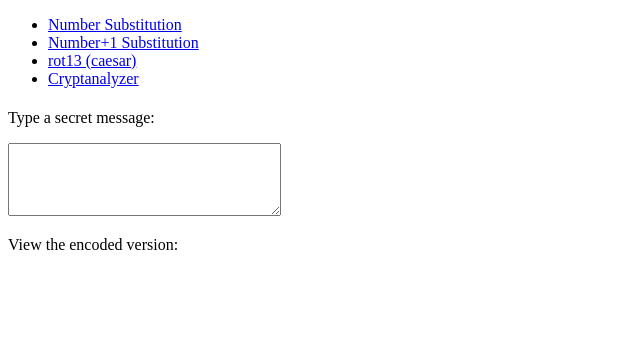
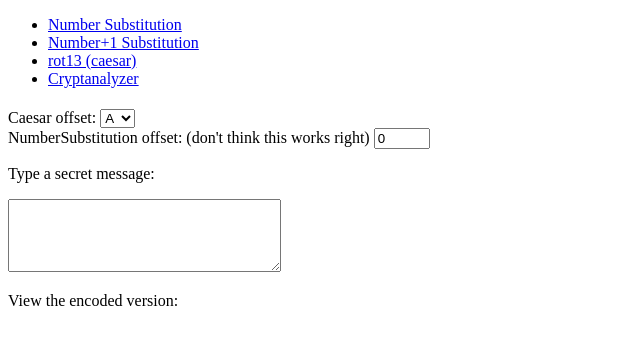
Before and after one commit to spraints/codes, a Jekyll site: the page built from scratch.html, in a window 1280 px wide. Shown: the top 345 px of the page, without its empty margins (0-640 px from the left). Built offline with Jekyll 4.4.1, drawn with Linux system fonts in a browser that asks for light colours.

Commit message:
Accept cipher config from the page.

```diff
--- a/_layouts/cipher.html
+++ b/_layouts/cipher.html
@@ -12,6 +12,7 @@
     </div>
     <div class="content">
       <h1>{{ page.title }}</h1>
+      {{content}}
       <p>Type a secret message:</p>
       <textarea class="js-encrypt" data-target="crypted" data-cipher="{{page.cipher}}"{% for kv in page.cipherconfig %} data-{{kv[0]}}="{{kv[1]}}"{% endfor %}></textarea>
       <p>View the encoded version:</p>
--- a/ciphers.js
+++ b/ciphers.js
@@ -4,6 +4,7 @@
 $(function() {
   $(document).on("change keyup", ".js-encrypt", encrypt);
   $(document).on("change keyup", ".js-cryptanalysis-input", analyze);
+  $(document).on("change keyup", ".js-cipherconfig", applyconfig);
 });
 
 
@@ -16,6 +17,12 @@ function encrypt() {
     var implObj = new impl(e.data());
     target.text(implObj.encrypt(e.val()));
   }
+}
+
+function applyconfig() {
+  var enc = $(".js-encrypt");
+  enc.data(this.name, $(this).val());
+  enc.each(encrypt);
 }
 
 
--- a/scratch.html
+++ b/scratch.html
@@ -1,6 +1,37 @@
 ---
 layout: cipher
 cipher: Caesar
-cipherconfig:
-  a: c
 ---
+Caesar offset:
+<select class="js-cipherconfig" name="a">
+  <option value="a">A</option>
+  <option value="b">B</option>
+  <option value="c">C</option>
+  <option value="d">D</option>
+  <option value="e">E</option>
+  <option value="f">F</option>
+  <option value="g">G</option>
+  <option value="h">H</option>
+  <option value="i">I</option>
+  <option value="j">J</option>
+  <option value="k">K</option>
+  <option value="l">L</option>
+  <option value="m">M</option>
+  <option value="n">N</option>
+  <option value="o">O</option>
+  <option value="p">P</option>
+  <option value="q">Q</option>
+  <option value="r">R</option>
+  <option value="s">S</option>
+  <option value="t">T</option>
+  <option value="u">U</option>
+  <option value="v">V</option>
+  <option value="w">W</option>
+  <option value="x">X</option>
+  <option value="y">Y</option>
+  <option value="z">Z</option>
+</select>
+<br>
+
+NumberSubstitution offset: (don't think this works right)
+<input class="js-cipherconfig" type="number" name="offset" value="0" min="0" max="26" step="1">
```
